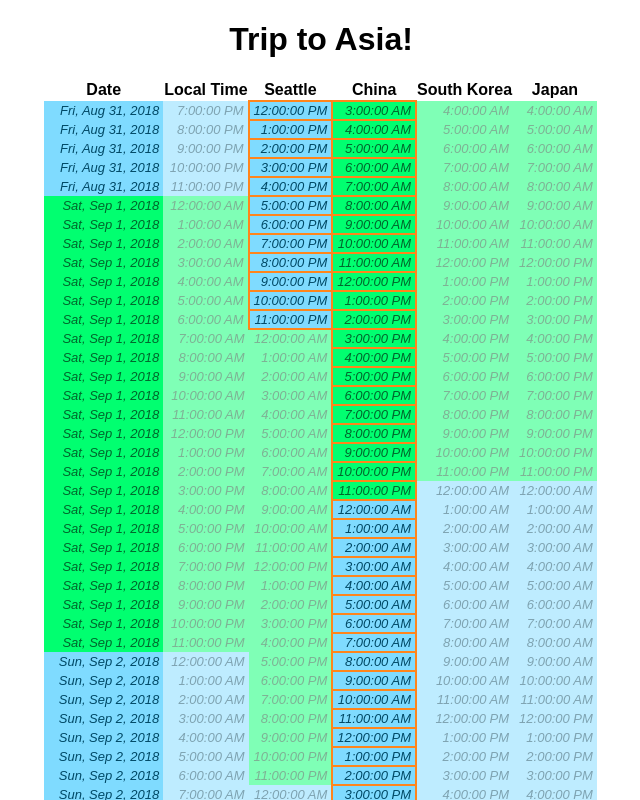
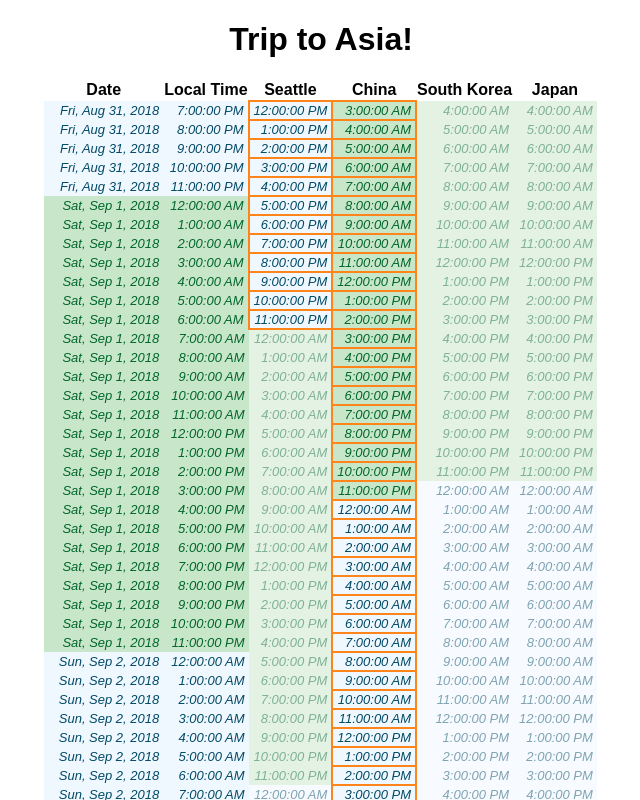
Before and after one commit to kiewic/trip-to-asia, an Angular app: page / in a window 1280 px wide. Shown: the top 800 px of the page, without its empty margins (319-959 px from the left). Built offline with nearby package versions, Linux system fonts and the light colour scheme.

Commit message:
change background colors, and color last cell in Seattle

```diff
--- a/src/app/app.component.css
+++ b/src/app/app.component.css
@@ -22,13 +22,13 @@ tbody td.highlight {
 }
 
 table .style1 {
-  background-color: #7FDBFF;
+  background-color: #F0F8FF;
   opacity: 0.5;
   color: hsla(197, 100%, 20%, 1.0);
 }
 
 table .style2 {
-  background-color: #01FF70;
+  background-color: #c8e6c9;
   opacity: 0.5;
   color: hsla(146, 100%, 20%, 1.0);
 }
--- a/src/app/app.component.ts
+++ b/src/app/app.component.ts
@@ -77,6 +77,8 @@ export class AppComponent {
       }, {
         start: moment.utc('2018-09-24T11:35:00-07:00'),
         seattle: true,
+      }, {
+        start: moment.utc('2018-09-24T13:00:00-07:00'),
       },
     ];
     // console.log(myLocations[9].start.clone().tz('America/Los_Angeles').toString());
@@ -123,7 +125,7 @@ export class AppComponent {
         },
         local: {
           content: local.format('LTS'),
-          classNames: [local.dayOfYear() % 2 ? 'style1' : 'style2'],
+          classNames: [local.dayOfYear() % 2 ? 'style1' : 'style2', 'opaque'],
         },
         seattle: {
           content: seattle.format('LTS'),
--- a/src/index.html
+++ b/src/index.html
@@ -2,7 +2,7 @@
 <html lang="en">
 <head>
   <meta charset="utf-8">
-  <title>TripToAsia</title>
+  <title>Trip to Asia</title>
   <base href="/">
 
   <meta name="viewport" content="width=device-width, initial-scale=1">
```
